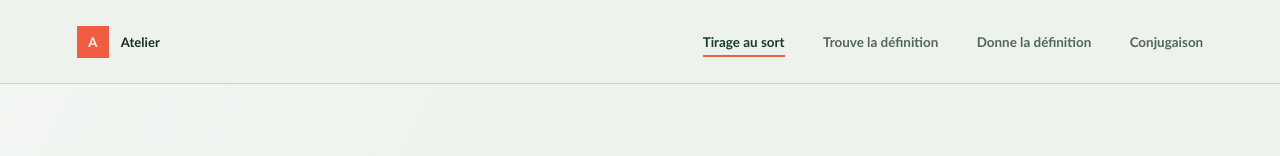
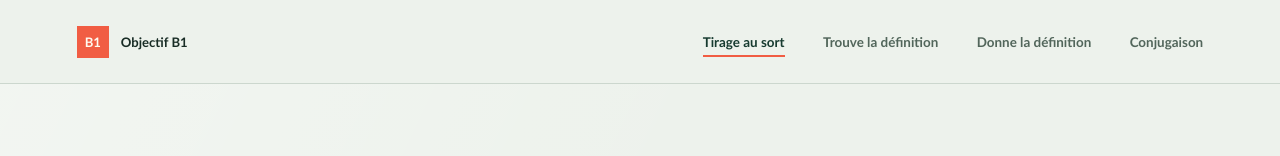
Before and after one commit to B3N0I7/EntreApp, a SvelteKit app: page / in a window 1280 px wide. Shown: the top 156 px of the page. Built offline with nearby package versions, Linux system fonts and the light colour scheme.

Commit message:
chore: change title

```diff
--- a/src/routes/+layout.svelte
+++ b/src/routes/+layout.svelte
@@ -36,8 +36,8 @@
 <div class="site-shell">
 	<header class="site-header">
 		<a class="brand" href={resolve('/')} onclick={closeMenu} aria-label="Accueil">
-			<span class="brand-mark" aria-hidden="true">A</span>
-			<span>Atelier</span>
+			<span class="brand-mark" aria-hidden="true">B1</span>
+			<span>Objectif B1</span>
 		</a>
 
 		<button
```
